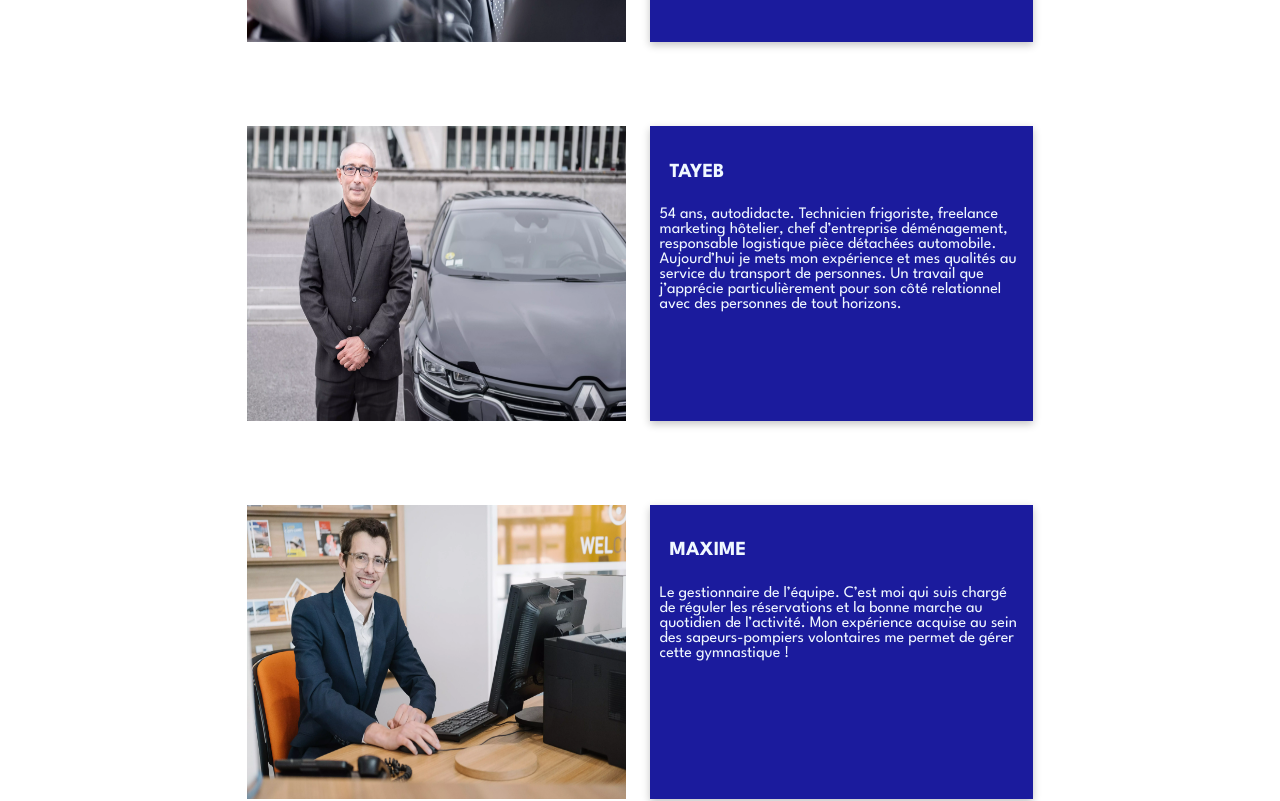
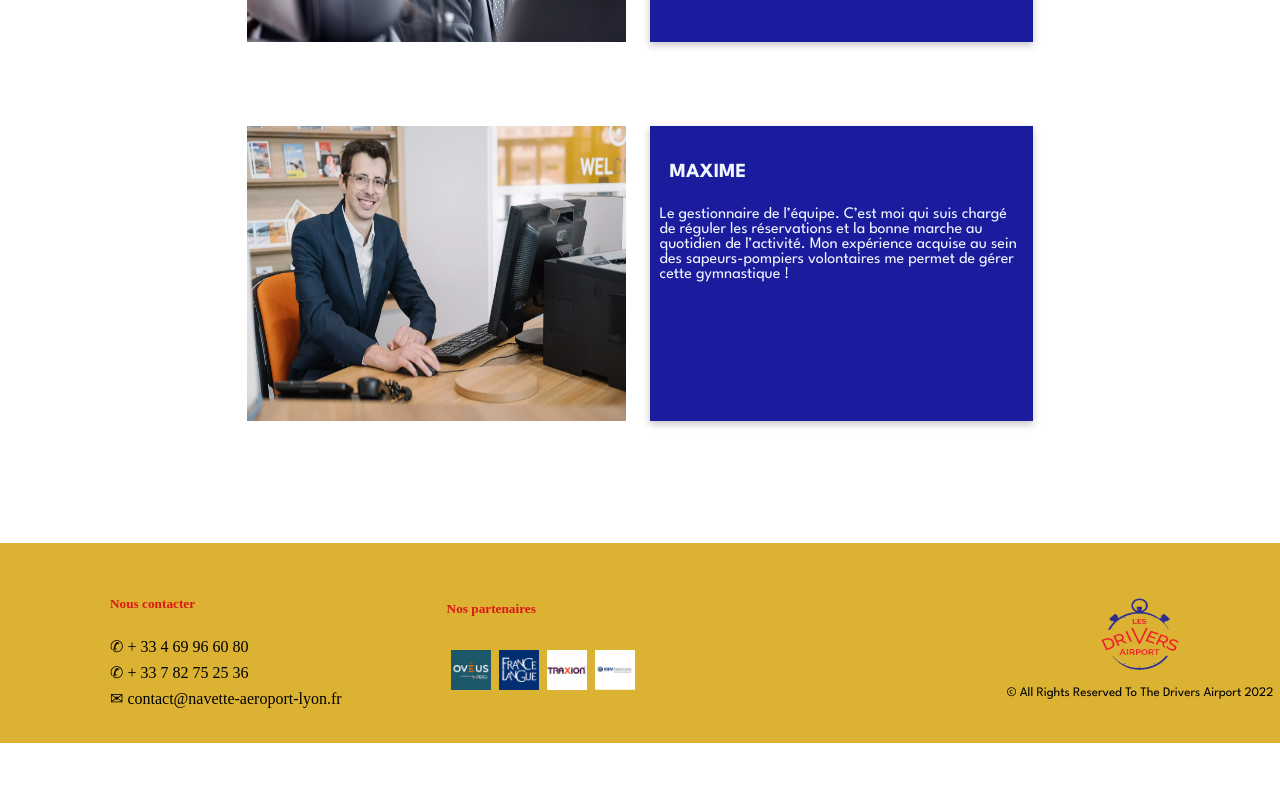
Before and after one commit to NycoChavanoud/lesdrivers, a Next.js app: page /notre_societe in a window 1280 px wide. Shown: the part 1480-2281 px from the top of the page. After the commit the page ends 2223 px from the top, so only its background shows below. Built offline with nearby package versions, Linux system fonts and the light colour scheme; no server answers; a web font is replaced by a local one.

Commit message:
footer2 merged with dev twice

```diff
--- a/pages/notre_societe/index.js
+++ b/pages/notre_societe/index.js
@@ -4,7 +4,6 @@ import logo from "../../public/images/logo-lesdrivers.png";
 import binh from "../../public/images/binh.webp";
 import amr from "../../public/images/amr.webp";
 import maxime from "../../public/images/maxime.webp";
-import tayeb from "../../public/images/tayeb.webp";
 import magid from "../../public/images/magid.webp";
 import styles from "../../styles/nosServices.module.css";
 
@@ -98,26 +97,6 @@ export default function NosServices() {
         </div>
         <div className={styles.photo_divs}>
           <Image
-            src={tayeb}
-            width={450}
-            height={350}
-            className={styles.logo_img}
-            alt="logo"
-          />
-          <div className={styles.description_div}>
-            <h2 className={styles.name_title}>TAYEB</h2>
-            <p className={styles.name_description}>
-              54 ans, autodidacte. Technicien frigoriste, freelance marketing
-              hôtelier, chef d’entreprise déménagement, responsable logistique
-              pièce détachées automobile. Aujourd’hui je mets mon expérience et
-              mes qualités au service du transport de personnes. Un travail que
-              j’apprécie particulièrement pour son côté relationnel avec des
-              personnes de tout horizons.
-            </p>
-          </div>
-        </div>
-        <div className={styles.photo_divs}>
-          <Image
             src={maxime}
             width={450}
             height={350}
```
